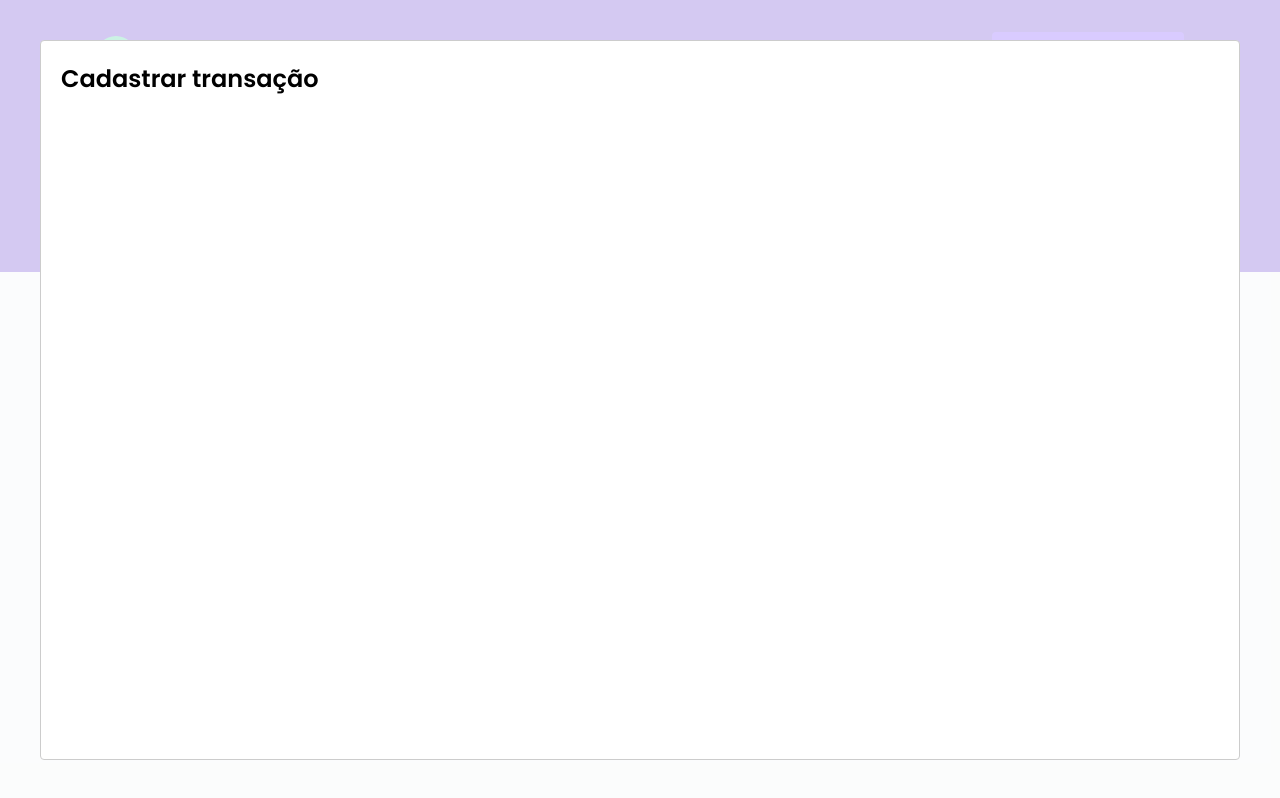
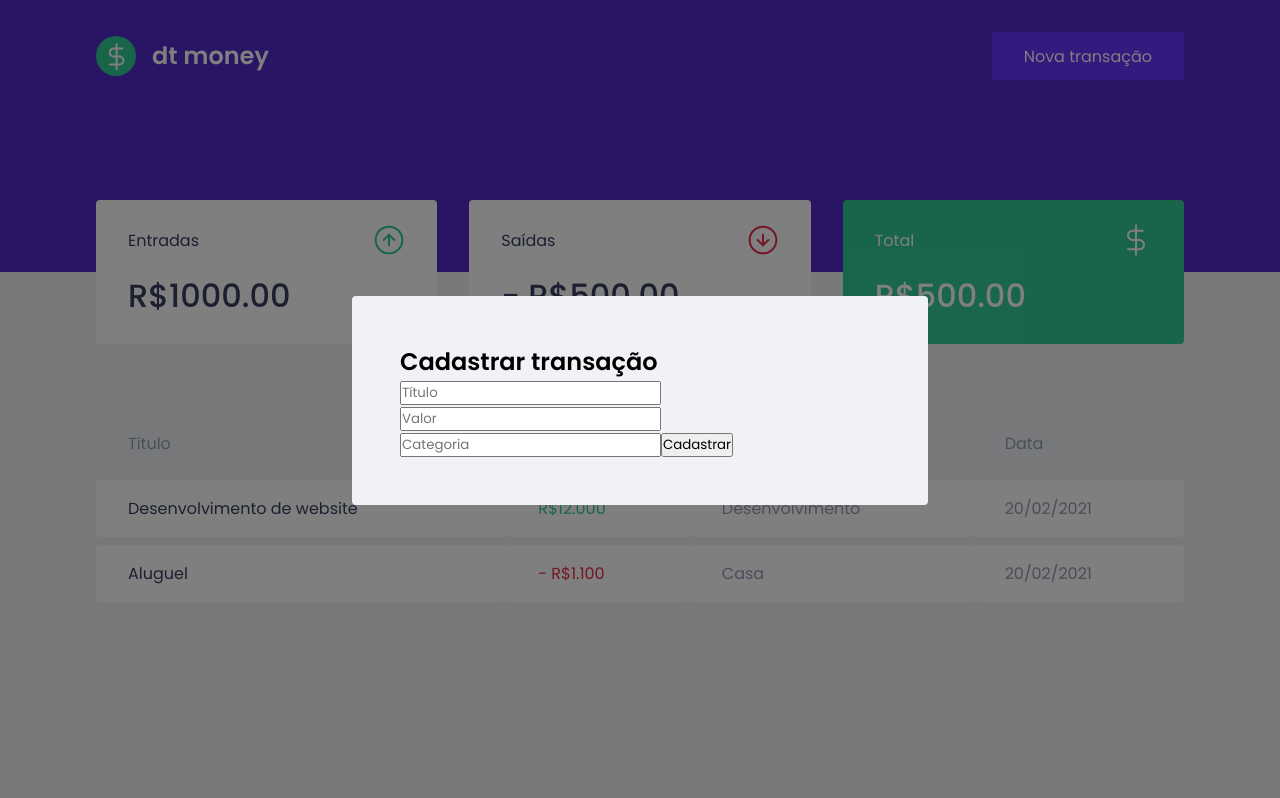
Before and after one commit to ayrtonbsouza/dtmoney, a React (Create React App) app: page / in a window 1280 px wide. Both pictures are taken after a click on the button "Nova transação". Built offline with nearby package versions, Linux system fonts and the light colour scheme; no server answers; what miragejs would draw is missing.

Commit message:
[:sparkles:] initial modal style development

```diff
--- a/src/components/NewTransactionModal/index.tsx
+++ b/src/components/NewTransactionModal/index.tsx
@@ -1,4 +1,6 @@
 import Modal from 'react-modal';
+
+import { Container } from './styles';
 
 interface Props {
   isOpen: boolean;
@@ -11,7 +13,18 @@
   isOpen,
   onRequestClose,
 }) => (
-  <Modal isOpen={isOpen} onRequestClose={onRequestClose}>
-    <h2>Cadastrar transação</h2>
+  <Modal
+    isOpen={isOpen}
+    onRequestClose={onRequestClose}
+    overlayClassName="react-modal-overlay"
+    className="react-modal-content"
+  >
+    <Container>
+      <h2>Cadastrar transação</h2>
+      <input placeholder="Título" />
+      <input placeholder="Valor" type="number" />
+      <input placeholder="Categoria" />
+      <button type="submit">Cadastrar</button>
+    </Container>
   </Modal>
 );
--- a/src/components/NewTransactionModal/styles.ts
+++ b/src/components/NewTransactionModal/styles.ts
@@ -1,3 +1,3 @@
 import styled from 'styled-components';
 
-export const Container = styled.div``;
+export const Container = styled.form``;
--- a/src/styles/global.ts
+++ b/src/styles/global.ts
@@ -50,4 +50,27 @@
     opacity: 0.6;
     cursor: not-allowed;
   }
+
+  .react-modal-overlay{
+    background: rgba(0, 0, 0, 0.5);
+
+    position: fixed;
+    top: 0;
+    bottom: 0;
+    right: 0;
+    left: 0;
+
+    display: flex;
+    align-items: center;
+    justify-content: center;
+  }
+
+  .react-modal-content{
+    width: 100%;
+    max-width: 576px;
+    background: var(--background);
+    padding: 3rem;
+    position: relative;
+    border-radius: 0.25rem;
+  }
 `;
```
